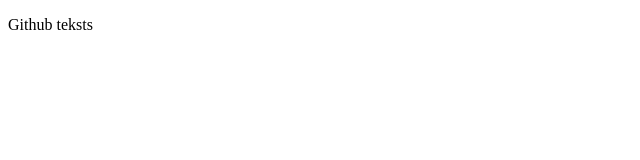
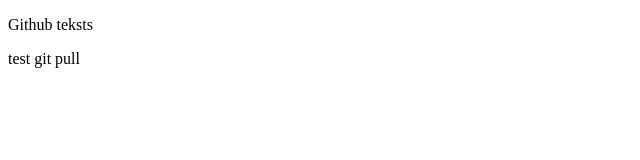
Before and after one commit to Ivarsss/Mans_pirmais_repo, a plain HTML site: page index.html in a window 1280 px wide. Shown: the full height of the page, 0-640 px from the left. Drawn offline with Linux system fonts and the light colour scheme.

Commit message:
Update index.html

```diff
--- a/index.html
+++ b/index.html
@@ -8,5 +8,6 @@
 </head>
 <body>
     <p>Github teksts</p>
+    <p>test git pull</p>
 </body>
 </html>
```
